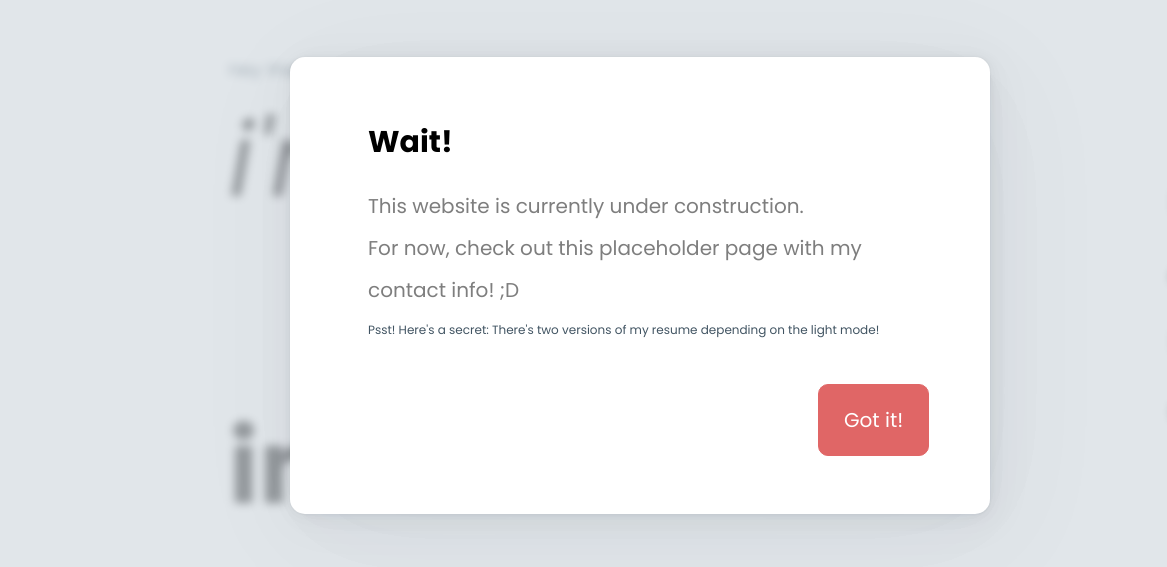
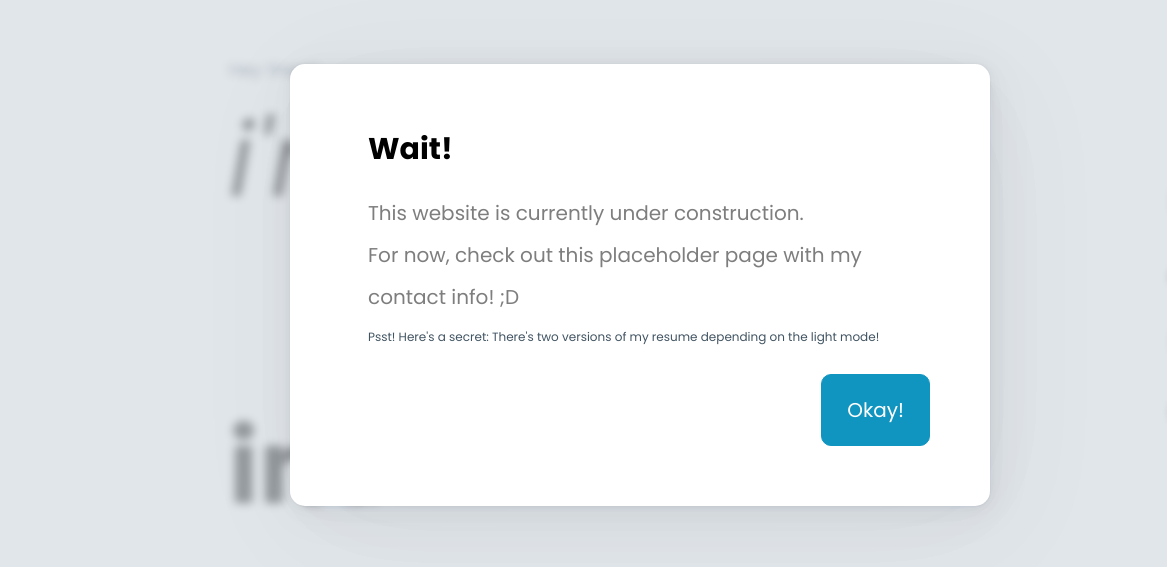
Before and after one commit to Yureriti/Portfolio, a website: page index.html in a window 1280 px wide. Shown: the part 115-682 px from the top of the page, 0-1167 px from the left. Drawn offline with nearby package versions, Linux system fonts and the light colour scheme.

Commit message:
temp warning

```diff
--- a/css/index.css
+++ b/css/index.css
@@ -37,6 +37,10 @@ body {
     color: var(--text-color);
     background-color: var(--background-color);
     font-family: var(--font-family);
+
+
+
+
 }
 
 
--- a/index.html
+++ b/index.html
@@ -3,7 +3,7 @@
   <head>
     <meta charset="utf-8" />
     <meta name="viewport" content="width=device-width, initial-scale=1" />
-    <title>Portfolio website</title>
+    <title>Yureka!</title>
     <link rel="shortcut icon" href="./images/favicon_light.ico" />
 
 
@@ -27,16 +27,16 @@
     </div> -->
 
     <dialog open>
-        <article style="padding:58px; padding-right:40px; border-radius: 15px; background-color: white; border-color: white;">
+        <article style="position: relative; padding:58px; padding-right:40px; padding-bottom:140px; border-radius: 15px; background-color: white; border-color: white;">
           <h3 style="margin-left:20px; margin-top:5px; color:black !important">Wait!</h3>
           <p style="color: rgb(126, 126, 126); line-height: 42px;margin-left: 20px; margin-right: 20px; margin-top:-25px;">
             This website is currently under construction. <br>
             For now, check out this placeholder page with my contact info! ;D
           </p>
-          <p style="font-size: 12px; margin-left: 20px; margin-top: -20px; margin-bottom: 20px;;">
+          <p style="font-size: 12px; margin-left: 20px; margin-top: -20px; margin-bottom: 20px;">
             Psst! Here's a secret: There's two versions of my resume depending on the light mode!
           </p>
-          <a href="#confirm" id="confirmButton"  role="button">Got it!</a>
+          <a href="#confirm" id="confirmButton"  role="button">Okay!</a>
         </article>
       </dialog>
 
@@ -48,7 +48,11 @@
 
       <style>
         #confirmButton {
-            border-radius: 10px; background-color: #e06666; border-color: #e06666; margin-top:25px; margin-left:470px;
+            /* position: absolute; border-radius: 10px; background-color: #e06666; border-color: #e06666; margin-top:25px; margin-left:50vw;  */
+            position: absolute;
+            bottom: 60px;
+            right: 60px;
+            border-radius: 10px;
         }
         #confirmButton:hover {
             background-color: #982f2f; /* Darker shade on hover */
```
Also changed, not shown: images/cursor_dot.png (added), images/cursor_hover.svg (added), scripts/index.js (line endings or trailing spaces), 1 other file.
